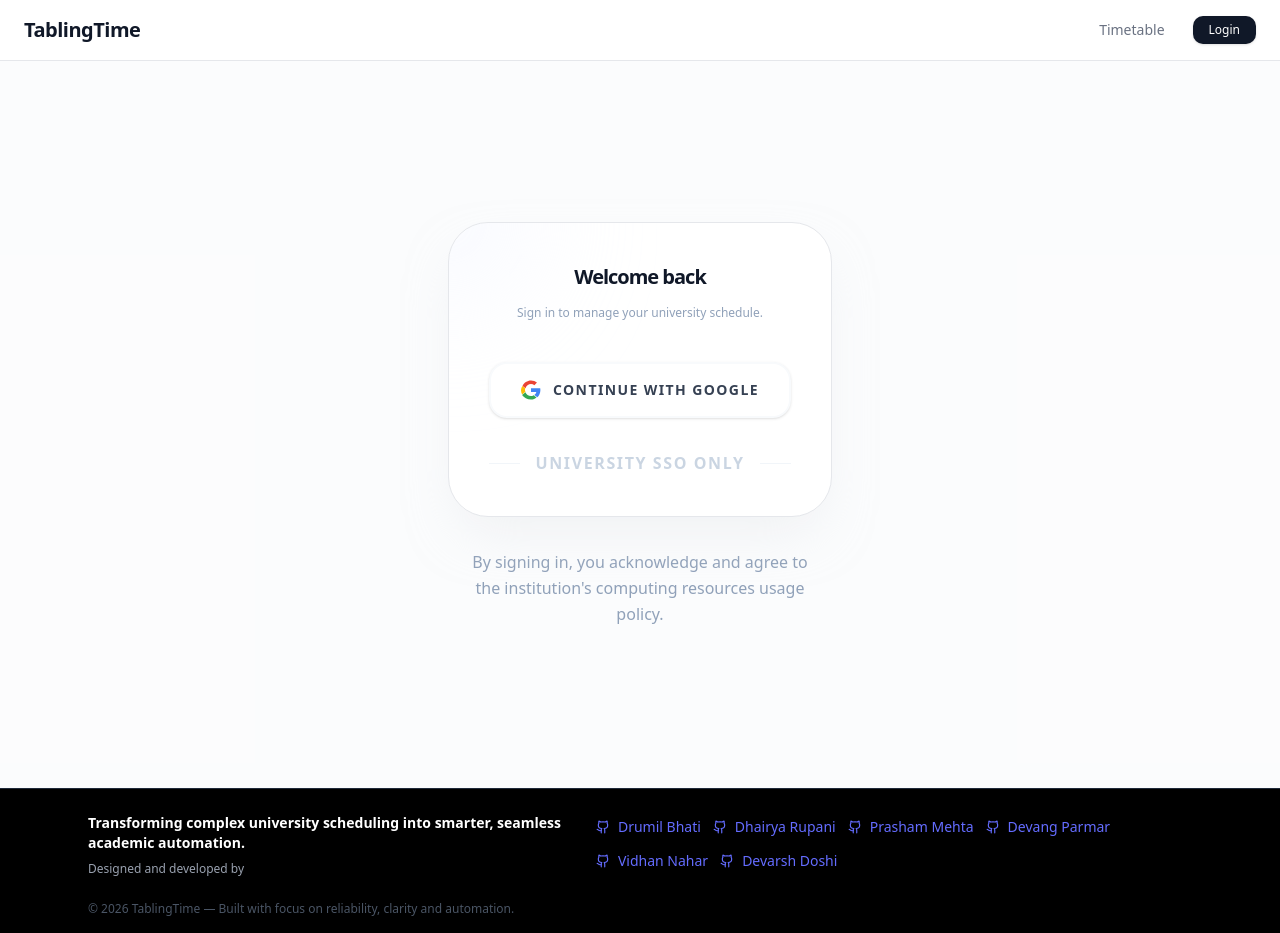
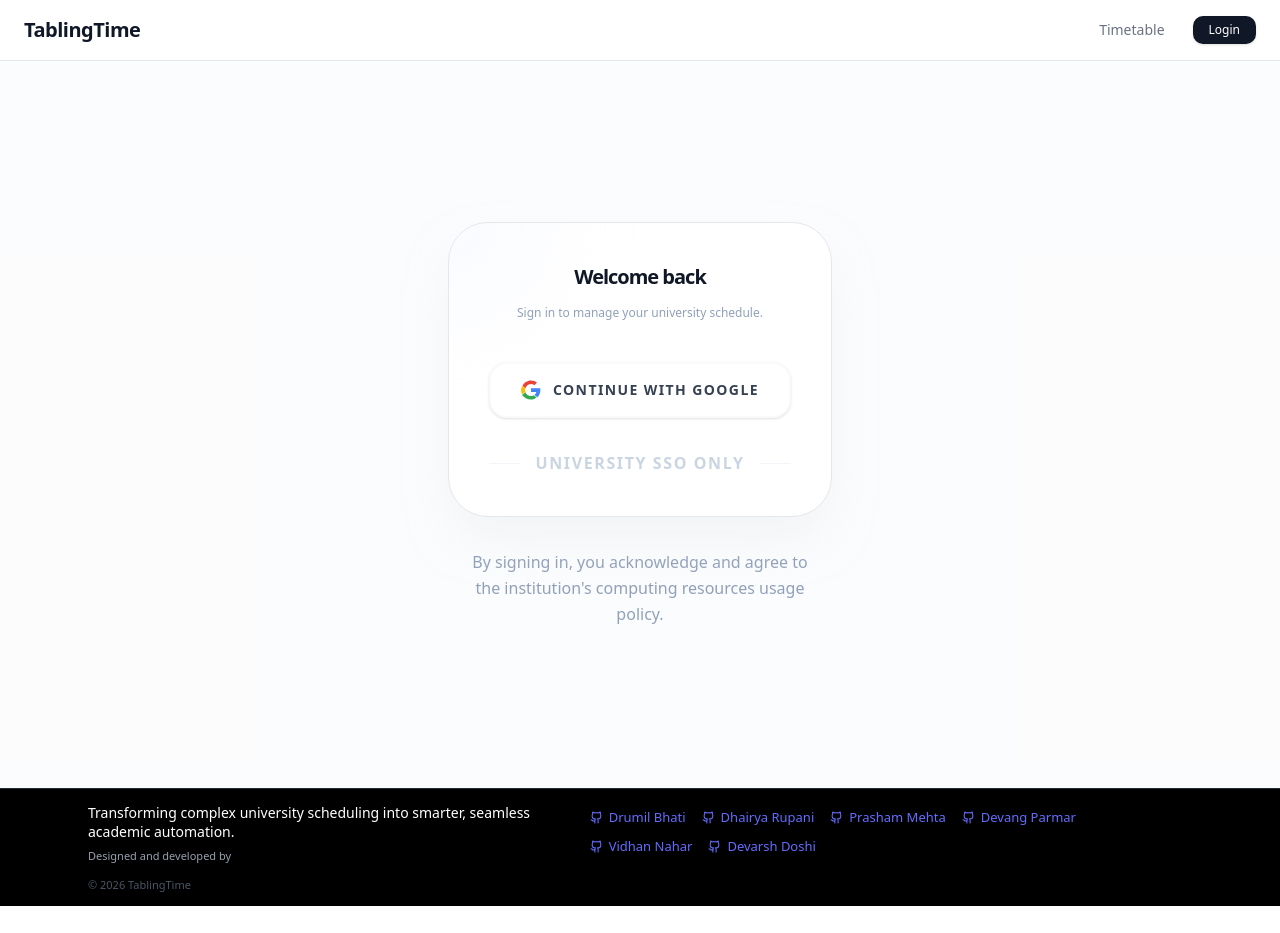
Before and after one commit to drumilbhati/TablingTime-Frontend, a React app in the folder frontend/: page /login in a window 1280 px wide. After the commit the page ends 906 px from the top, so only its background shows below. Built offline with nearby package versions, Linux system fonts and the light colour scheme; no server answers; the HTML template or start-up script is replaced by a standard one.

Commit message:
style: refine Footer component layout and text styles for improved readability

```diff
--- a/frontend/src/components/Footer.tsx
+++ b/frontend/src/components/Footer.tsx
@@ -13,31 +13,31 @@ const DEVELOPERS: { name: string; url: string }[] = [
 export default function Footer() {
   return (
     <footer className="w-full bg-black text-white border-t border-gray-800">
-      <div className="max-w-6xl mx-auto px-6 py-6 flex flex-col md:flex-row items-start md:items-center justify-between gap-4 text-sm">
+      <div className="max-w-6xl mx-auto px-6 py-3.5 flex flex-col md:flex-row items-start md:items-center justify-between gap-3 text-sm">
         <div className="md:max-w-2xl">
-          <div className="text-white font-semibold text-sm">Transforming complex university scheduling into smarter, seamless academic automation.</div>
-          <div className="text-gray-400 text-xs mt-2">Designed and developed by</div>
+          <div className="text-white font-medium text-sm leading-snug">Transforming complex university scheduling into smarter, seamless academic automation.</div>
+          <div className="text-gray-400 text-[11px] mt-1.5">Designed and developed by</div>
         </div>
 
-        <ul className="flex flex-wrap gap-3 items-center">
+        <ul className="flex flex-wrap gap-x-4 gap-y-2 items-center">
           {DEVELOPERS.map((d, idx) => (
             <li key={idx} className="list-none">
               <a
                 href={d.url}
                 target="_blank"
                 rel="noreferrer noopener"
-                className="inline-flex items-center gap-2 text-gray-200 hover:text-white transition-colors"
+                className="inline-flex items-center gap-1.5 text-gray-300 hover:text-white transition-colors"
               >
-                <Github size={14} />
-                <span className="text-sm">{d.name}</span>
+                <Github size={13} />
+                <span className="text-[13px]">{d.name}</span>
               </a>
             </li>
           ))}
         </ul>
       </div>
 
-      <div className="max-w-6xl mx-auto px-6 pb-4 text-xs text-gray-600">
-        <div className="hidden md:block">© {new Date().getFullYear()} TablingTime — Built with focus on reliability, clarity and automation.</div>
+      <div className="max-w-6xl mx-auto px-6 pb-3 text-[11px] text-gray-600">
+        <div className="hidden md:block">© {new Date().getFullYear()} TablingTime</div>
       </div>
     </footer>
   );
```
